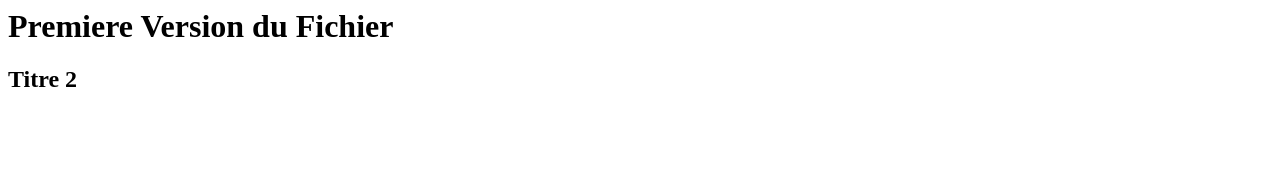
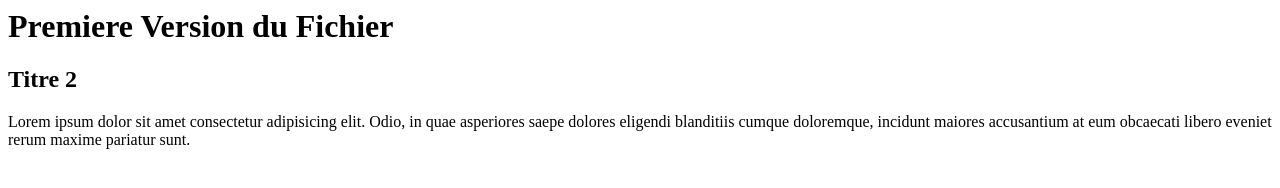
Before and after one commit to racha123-4/Workshop, a plain HTML site: page index.html in a window 1280 px wide. Drawn offline with Linux system fonts and the light colour scheme.

Commit message:
added paragraph

```diff
--- a/index.html
+++ b/index.html
@@ -5,7 +5,7 @@
 
 <h1>Premiere Version du Fichier </h1>
 <h2>Titre 2</h2>
-
+<p>Lorem ipsum dolor sit amet consectetur adipisicing elit. Odio, in quae asperiores saepe dolores eligendi blanditiis cumque doloremque, incidunt maiores accusantium at eum obcaecati libero eveniet rerum maxime pariatur sunt.</p>
 </body>
 
 
```
